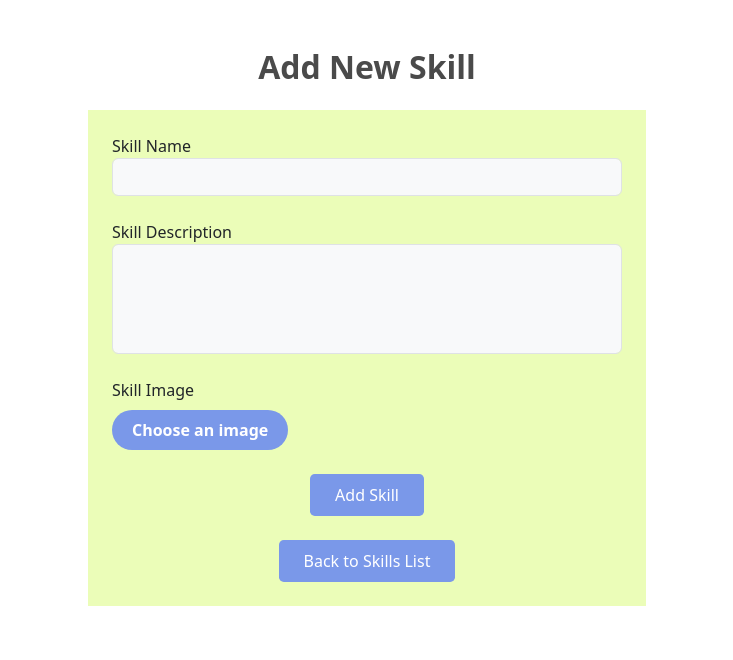
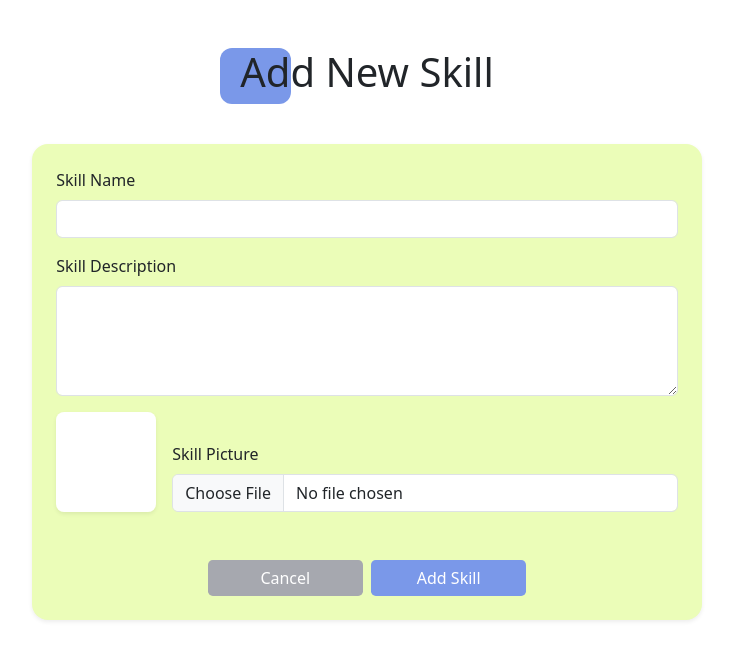
Before and after one commit to Ghaliah-Banounah/SkillExchange, a Django app: page /skills/add/ in a window 1280 px wide. Shown: the part 56-716 px from the top of the page, without its empty margins (273-1006 px from the left). Run offline with Django 5.2, Linux system fonts and the light colour scheme.

Commit message:
Edited forms for add  and update skill

```diff
--- a/SkillExchange/accounts/templates/accounts/login.html
+++ b/SkillExchange/accounts/templates/accounts/login.html
@@ -11,7 +11,7 @@
 
     <!-- Login form -->
     <div class="d-flex justify-content-center">
-        <form action="{% url 'accounts:login_view' %}{% if 'next' in request.GET %}?next={{request.GET.next}}{% endif %}" method="post" enctype="multipart/form-data" class="text-start bg-lime p-4 rounded-1 shadow-sm needs-validation form-width" novalidate>
+        <form action="{% url 'accounts:login_view' %}{% if 'next' in request.GET %}?next={{request.GET.next}}{% endif %}" method="post" enctype="multipart/form-data" class="text-start bg-lime p-4 rounded-4 shadow-sm needs-validation form-width" novalidate>
             {% csrf_token %}
             <div class="mb-3">
                 <label for="username" class="form-label fw-medium">Username</label>
--- a/SkillExchange/accounts/templates/accounts/register.html
+++ b/SkillExchange/accounts/templates/accounts/register.html
@@ -10,7 +10,7 @@
     </h1>
     <!-- Register form -->
     <div class="d-flex justify-content-center">
-        <form action="{% url 'accounts:register_view' %}" method="post" enctype="multipart/form-data" class="text-start p-4 shadow-sm bg-lime needs-validation form-width" novalidate>
+        <form action="{% url 'accounts:register_view' %}" method="post" enctype="multipart/form-data" class="text-start p-4 rounded-4 shadow-sm bg-lime needs-validation form-width" novalidate>
             {% csrf_token %}
             <div class="mb-3 d-flex flex-row gap-2">
                 <div class="flex-fill">
--- a/SkillExchange/main/static/css/style.css
+++ b/SkillExchange/main/static/css/style.css
@@ -81,6 +81,32 @@
 
 .btn-blue:active {
   background-color: #5570bc;
+  transform: translateY(0px);
+}
+
+.btn-gray {
+    display: block;
+    padding: 0.3rem 1rem;
+    align-items: center;
+    background-color: #a6a8af;
+    border: 1px solid transparent;
+    color: white;
+    border-radius: .3rem;
+    cursor: pointer;
+    justify-content: center;
+    transition: all 250ms;
+    user-select: none;
+    -webkit-user-select: none;
+    width: auto;
+}
+
+.btn-gray:hover {
+  background-color: #9698a0;
+  transform: translateY(-1px);
+}
+
+.btn-gray:active {
+  background-color: #81838a;
   transform: translateY(0px);
 }
 
--- a/SkillExchange/main/templates/main/base.html
+++ b/SkillExchange/main/templates/main/base.html
@@ -23,8 +23,12 @@
         <!-- This navbar expands at medium screens, screens smaller than that toggle the collapse property -->
         <nav class="navbar navbar-expand-md px-2 py-0 navigation">
             <div class="container-fluid p-2 d-flex flex-row justify-content-center gap-5">
+
+                {% url 'main:home_view' as home_url %}
+                {% url 'skills:skills_list' as skills_url %}
+
                 <!-- Brand name -->
-                <a class="text-center px-4 navbar-brand" href="/">
+                <a class="text-center px-4 navbar-brand" href="{{home_url}}">
                     Skills Exchange
                 </a>
                 <!-- Toggle button to display navbar on small screens -->
@@ -39,16 +43,16 @@
                     <!-- Links -->
                     <ul class="navbar-nav align-items-center gap-3">
                         <li class="nav-item linkHover">
-                            <a href="" class="nav-link">About</a>
+                            <a href="{{home_view}}#about" class="nav-link">About</a>
                         </li>
                         <li class="nav-item linkHover">
                             <a href="" class="nav-link">Exchangers</a>
                         </li>
                         <li class="nav-item linkHover">
-                            <a href="" class="nav-link">Skills</a>
+                            <a href="{{skills_url}}" class="nav-link">Skills</a>
                         </li>
                         <li class="nav-item linkHover">
-                            <a href="" class="nav-link">Contact</a>
+                            <a href="{{home_url}}#contact" class="nav-link">Contact</a>
                         </li>
                     </ul>
                 </div>
--- a/SkillExchange/main/urls.py
+++ b/SkillExchange/main/urls.py
@@ -4,5 +4,5 @@
 app_name = "main"
 
 urlpatterns = [
-    path('', views.homeView, name="homeView")
+    path('', views.home_view, name="home_view")
 ]
--- a/SkillExchange/main/views.py
+++ b/SkillExchange/main/views.py
@@ -2,5 +2,5 @@
 from django.http import HttpRequest
 
 # Create your views here.
-def homeView(request: HttpRequest):
+def home_view(request: HttpRequest):
     return render(request, 'main/index.html')
--- a/SkillExchange/skills/templates/skills/add_skill.html
+++ b/SkillExchange/skills/templates/skills/add_skill.html
@@ -1,116 +1,53 @@
 {% extends 'main/base.html' %}
+{% load static %}
 
 {% block title %}Add New Skill{% endblock %}
 
 {% block content %}
 <div class="container mt-5">
-    <h4 class="text-center mb-4" style="font-size: 2rem; font-weight: bold; color: #4a4a4a;">
-        <span style="font-size: 2.5rem; font-weight: bold;">
-        </span>Add New Skill
-    </h4>
+    <h1 class="m-5 mx-auto title">
+        Add New Skill
+    </h1>
     <div class="d-flex justify-content-center">
-        <form method="POST" enctype="multipart/form-data" class="bg-lime p-4 w-50">
+        <form method="POST" enctype="multipart/form-data" class="bg-lime p-4 rounded-4 shadow-sm form-width needs-validation" novalidate>
             {% csrf_token %}
 
-            <div class="form-group mb-4">
-                <label for="id_name" class="font-weight-bold">Skill Name</label>
-                <input type="text" name="name" id="id_name" class="form-control" value="{{ form.name.value|default:'' }}" style="background-color: #f8f9fa; border: 1px solid #dfe2e5;">
-            </div>
-
-            <div class="form-group mb-4">
-                <label for="id_description" class="font-weight-bold">Skill Description</label>
-                <textarea name="description" id="id_description" class="form-control" rows="4" style="background-color: #f8f9fa; border: 1px solid #dfe2e5; resize: none;">{{ form.description.value|default:'' }}</textarea>
-            </div>
-
-            <div class="form-group mb-4">
-                <label for="id_image" class="font-weight-bold">Skill Image</label>
-                <div class="custom-file">
-                    <input type="file" name="image" id="id_image" class="custom-file-input" onchange="updateFileName()">
-                    <label for="id_image" class="custom-file-label mt-2" id="fileLabel">Choose an image</label>
+            <div class="mb-3">
+                <label for="id_name" class="form-label fw-medium">Skill Name</label>
+                <input type="text" name="name" id="id_name" class="form-control"
+                    value="{{ form.name.value|default:'' }}" required>
+                <div class="invalid-feedback">
+                    Please enter a valid skill name.
                 </div>
             </div>
 
-            <div class="d-flex justify-content-center mb-4">
-                <button type="submit" class="btn-blue px-4 py-2">Add Skill</button>
+            <div class="mb-3">
+                <label for="id_description" class="form-label fw-medium">Skill Description</label>
+                <textarea name="description" id="id_description" class="form-control"
+                    rows="4" required>{{ form.description.value|default:'' }}</textarea>
+                <div class="invalid-feedback">
+                    Please enter a valid skill description.
+                </div>
             </div>
-            <div class="d-flex justify-content-center mt-4">
-                <a href="{% url 'skills:skills_list' %}" class="btn-blue px-4 py-2">
-                    Back to Skills List
+            <div class="mb-3 d-flex gap-3 align-items-end">
+                <img src="{% static 'images/white.png' %}" id="preview" class="preview rounded-3 shadow-sm"
+                    alt="Preview">
+                <div class="flex-fill">
+                    <label for="image" class="form-label fw-medium">Skill Picture</label>
+                    <input class="form-control focus-ring focus-ring-primary" type="file" id="image" name="image"
+                        onchange="previewImage(event)" accept="image/*" required>
+                    <div class="invalid-feedback">
+                        Please choose a skill image.
+                    </div>
+                </div>
+            </div>
+            <div class="d-flex justify-content-center mt-5 gap-2">
+                <a href="{% url 'skills:skills_list' %}" class="btn-gray text-center w-25">
+                    Cancel
                 </a>
+                <button type="submit" class="btn-blue w-25">Add Skill</button>
             </div>
         </form>
     </div>
 
-    <!-- <div class="card" style="border-radius: 15px; box-shadow: 0 8px 16px rgba(0, 0, 0, 0.1); max-width: 700px; margin: 0 auto;">
-        <div class="card-body">
-            {% if messages %}
-                <ul class="alert alert-warning">
-                    {% for message in messages %}
-                        <li>{{ message }}</li>
-                    {% endfor %}
-                </ul>
-            {% endif %}
-            <form method="POST" enctype="multipart/form-data" class="bg-lime">
-                {% csrf_token %}
-
-                <div class="form-group mb-4">
-                    <label for="id_name" class="font-weight-bold">Skill Name</label>
-                    <input type="text" name="name" id="id_name" class="form-control" value="{{ form.name.value|default:'' }}" style="background-color: #f8f9fa; border: 1px solid #dfe2e5;">
-                </div>
-
-                <div class="form-group mb-4">
-                    <label for="id_description" class="font-weight-bold">Skill Description</label>
-                    <textarea name="description" id="id_description" class="form-control" rows="4" style="background-color: #f8f9fa; border: 1px solid #dfe2e5; resize: none;">{{ form.description.value|default:'' }}</textarea>
-                </div>
-
-                <div class="form-group mb-4">
-                    <label for="id_image" class="font-weight-bold">Skill Image</label>
-                    <div class="custom-file">
-                        <input type="file" name="image" id="id_image" class="custom-file-input" onchange="updateFileName()">
-                        <label for="id_image" class="custom-file-label mt-2" id="fileLabel">Choose an image</label>
-                    </div>
-                </div>
-
-                <div class="d-flex justify-content-center mb-4">
-                    <button type="submit" class="btn-lime" style="border-radius: 25px; height: 45px; width: 200px; font-size: 1rem;">Add Skill</button>
-                </div>
-                <div class="d-flex justify-content-center mt-4">
-                    <a href="{% url 'skills:skills_list' %}" class="btn-blue" style="border-radius: 25px; height: 45px; width: 200px; display: flex; justify-content: center; align-items: center;">
-                        Back to Skills List
-                    </a>
-                </div>
-            </form>
-        </div>
-    </div>
-</div> -->
-
-<style>
-    .custom-file-input {
-        display: none;
-    }
-
-    .custom-file-label {
-        display: inline-block;
-        background-color: #7A98E9;
-        color: white;
-        padding: 8px 20px;
-        border-radius: 25px;
-        cursor: pointer;
-        font-weight: 600;
-    }
-
-    .custom-file-label:hover {
-        background-color: #6986d5;
-    }
-</style>
-
-<script>
-    function updateFileName() {
-        var fileInput = document.getElementById('id_image');
-        var fileName = fileInput.files[0] ? fileInput.files[0].name : "Choose an image";
-        var fileLabel = document.getElementById('fileLabel');
-        fileLabel.textContent = fileName;
-    }
-</script>
-
-{% endblock %}
+    {% endblock %}
```
Also changed, not shown: SkillExchange/accounts/templates/accounts/updateProfile.html (+6 -3 lines), SkillExchange/skills/templates/skills/edit_skill.html (+27 -56 lines), SkillExchange/main/static/images/white.png (added), SkillExchange/media/images/skills/networking.jpg (added).
